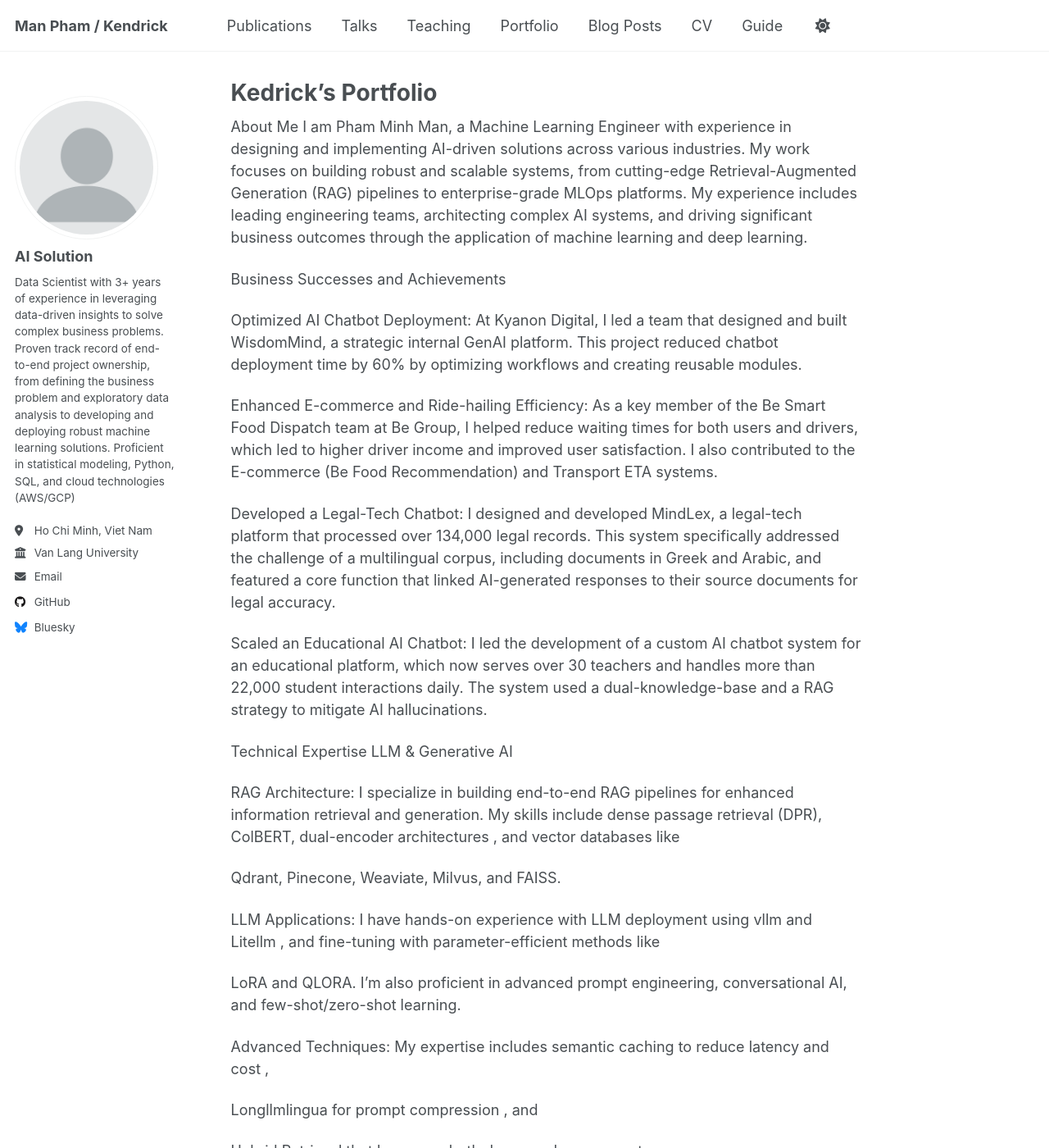
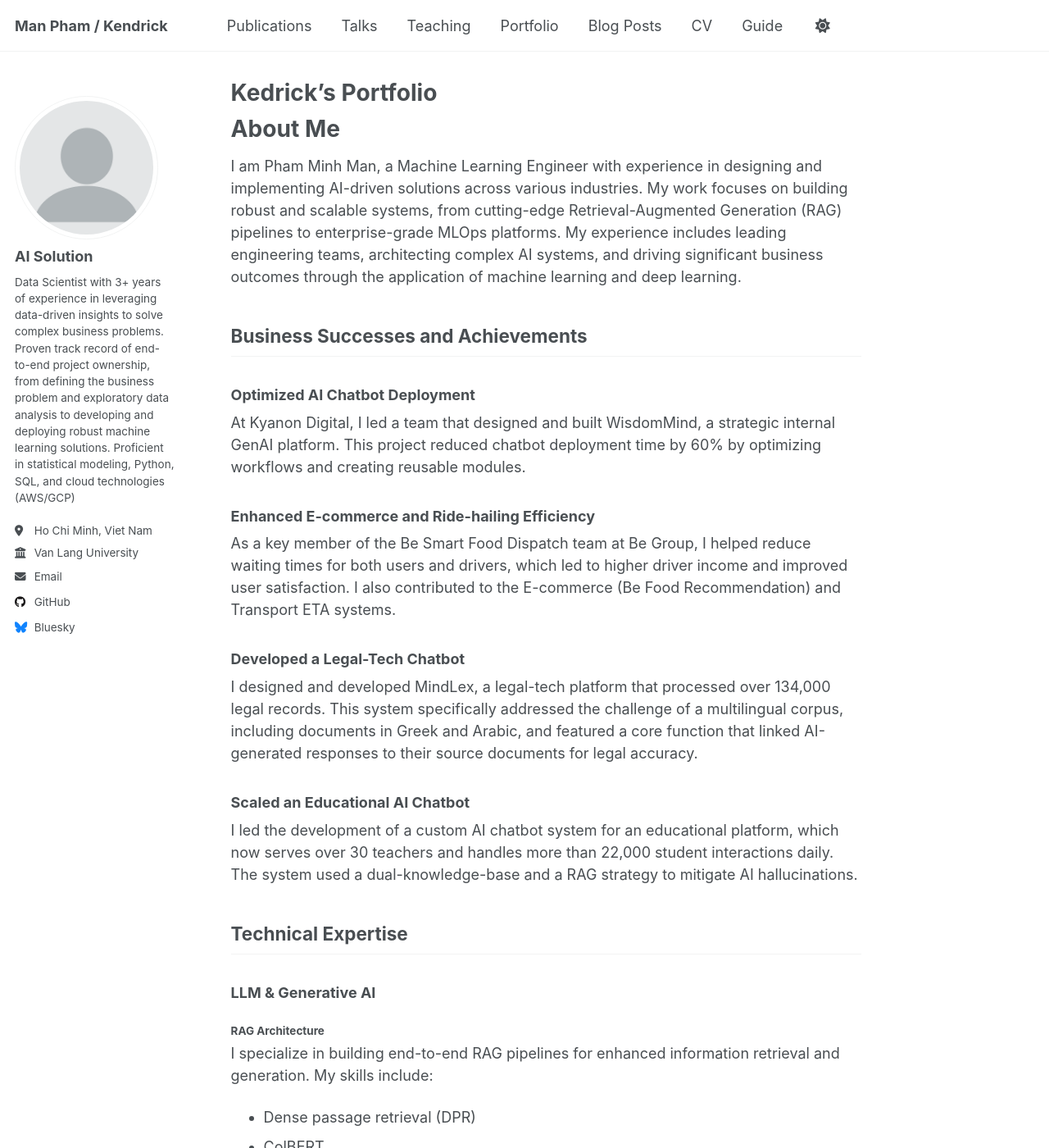
Before and after one commit to m1np3m/m1np3m.github.io, a Jekyll site: the page built from _pages/about.md, in a window 1280 px wide and 1400 px high. Shown: the whole window at 82% size. Built offline with Jekyll 4.4.1, drawn with Linux system fonts in a browser that asks for light colours; some of the changed text lies outside the part shown.

Commit message:
docs(about): update personal profile with markdown formatting
Restructure the about page using proper markdown headers and lists to improve readability and organization of content

```diff
--- a/_pages/about.md
+++ b/_pages/about.md
@@ -7,84 +7,77 @@ redirect_from:
   - /about.html
 ---
 
-About Me
+# About Me
+
 I am Pham Minh Man, a Machine Learning Engineer with experience in designing and implementing AI-driven solutions across various industries. My work focuses on building robust and scalable systems, from cutting-edge Retrieval-Augmented Generation (RAG) pipelines to enterprise-grade MLOps platforms. My experience includes leading engineering teams, architecting complex AI systems, and driving significant business outcomes through the application of machine learning and deep learning.
 
-Business Successes and Achievements
+## Business Successes and Achievements
 
-Optimized AI Chatbot Deployment: At Kyanon Digital, I led a team that designed and built WisdomMind, a strategic internal GenAI platform. This project reduced chatbot deployment time by 60% by optimizing workflows and creating reusable modules.
+### Optimized AI Chatbot Deployment
+At Kyanon Digital, I led a team that designed and built WisdomMind, a strategic internal GenAI platform. This project reduced chatbot deployment time by 60% by optimizing workflows and creating reusable modules.
 
+### Enhanced E-commerce and Ride-hailing Efficiency
+As a key member of the Be Smart Food Dispatch team at Be Group, I helped reduce waiting times for both users and drivers, which led to higher driver income and improved user satisfaction. I also contributed to the E-commerce (Be Food Recommendation) and Transport ETA systems.
 
+### Developed a Legal-Tech Chatbot
+I designed and developed MindLex, a legal-tech platform that processed over 134,000 legal records. This system specifically addressed the challenge of a multilingual corpus, including documents in Greek and Arabic, and featured a core function that linked AI-generated responses to their source documents for legal accuracy.
 
+### Scaled an Educational AI Chatbot
+I led the development of a custom AI chatbot system for an educational platform, which now serves over 30 teachers and handles more than 22,000 student interactions daily. The system used a dual-knowledge-base and a RAG strategy to mitigate AI hallucinations.
 
-Enhanced E-commerce and Ride-hailing Efficiency: As a key member of the Be Smart Food Dispatch team at Be Group, I helped reduce waiting times for both users and drivers, which led to higher driver income and improved user satisfaction. I also contributed to the E-commerce (Be Food Recommendation) and Transport ETA systems.
+## Technical Expertise
 
+### LLM & Generative AI
 
+#### RAG Architecture
+I specialize in building end-to-end RAG pipelines for enhanced information retrieval and generation. My skills include:
+- Dense passage retrieval (DPR)
+- ColBERT
+- Dual-encoder architectures
+- Vector databases: Qdrant, Pinecone, Weaviate, Milvus, and FAISS
 
+#### LLM Applications
+I have hands-on experience with:
+- LLM deployment using vllm and Litellm
+- Fine-tuning with parameter-efficient methods like LoRA and QLORA
+- Advanced prompt engineering
+- Conversational AI
+- Few-shot/zero-shot learning
 
-Developed a Legal-Tech Chatbot: I designed and developed MindLex, a legal-tech platform that processed over 134,000 legal records. This system specifically addressed the challenge of a multilingual corpus, including documents in Greek and Arabic, and featured a core function that linked AI-generated responses to their source documents for legal accuracy.
+#### Advanced Techniques
+My expertise includes:
+- Semantic caching to reduce latency and cost
+- Longllmlingua for prompt compression
+- Hybrid Retrieval that leverages both dense and sparse vectors
 
+### MLOps & System Architecture
 
+#### MLOps Platforms
+I have deployed and operated MLOps platforms on GCP using a comprehensive stack including:
+- Kubeflow
+- MLFlow
+- Seldon
+- Feast
+- Prometheus
+- Experience with distributed deep-learning models using Kubeflow training operators
 
+#### CI/CD & Monitoring
+- Implementing CI/CD for multi-cloud deployments using GitLab CI
+- Monitoring production services with Prometheus and Grafana
 
+#### Data Pipelines
+Built ELT pipelines using Airflow, Bigquery, and Spark to optimize speed and resource usage
 
+### Programming & Frameworks
 
-Scaled an Educational AI Chatbot: I led the development of a custom AI chatbot system for an educational platform, which now serves over 30 teachers and handles more than 22,000 student interactions daily. The system used a dual-knowledge-base and a RAG strategy to mitigate AI hallucinations.
+#### Languages
+Python, Scala, C/C++, Java, Javascript
 
+#### Frameworks
+TensorFlow, Keras, PyTorch, Spark, Airflow
 
+#### Backend
+Flask, FastAPI, ExpressJS, Django
 
-Technical Expertise
-LLM & Generative AI
-
-RAG Architecture: I specialize in building end-to-end RAG pipelines for enhanced information retrieval and generation. My skills include dense passage retrieval (DPR), ColBERT, dual-encoder architectures , and vector databases like
-
-
-Qdrant, Pinecone, Weaviate, Milvus, and FAISS.
-
-
-LLM Applications: I have hands-on experience with LLM deployment using vllm and Litellm , and fine-tuning with parameter-efficient methods like
-
-LoRA and QLORA. I'm also proficient in advanced prompt engineering, conversational AI, and few-shot/zero-shot learning.
-
-
-
-
-
-Advanced Techniques: My expertise includes semantic caching to reduce latency and cost ,
-
-Longllmlingua for prompt compression , and
-
-Hybrid Retrieval that leverages both dense and sparse vectors.
-
-MLOps & System Architecture
-
-MLOps Platforms: I have deployed and operated MLOps platforms on GCP using a comprehensive stack including Kubeflow, MLFlow, Seldon, Feast, and Prometheus. I have experience with distributed deep-learning models using Kubeflow training operators.
-
-
-
-
-
-CI/CD & Monitoring: I am skilled in implementing CI/CD for multi-cloud deployments using GitLab CI and monitoring production services with
-
-
-
-Prometheus and Grafana.
-
-
-
-Data Pipelines: I've built ELT pipelines using Airflow, Bigquery, and Spark to optimize speed and resource usage.
-
-Programming & Frameworks
-
-Languages: Python, Scala, C/C++, Java, Javascript.
-
-
-
-Frameworks: TensorFlow, Keras, PyTorch, Spark, Airflow.
-
-
-
-Backend: Flask, FastAPI, ExpressJS, Django.
-
-
-Database: MySQL, PostgreSQL, MongoDB, TimescaleDB, Redis.
+#### Database
+MySQL, PostgreSQL, MongoDB, TimescaleDB, Redis
```
